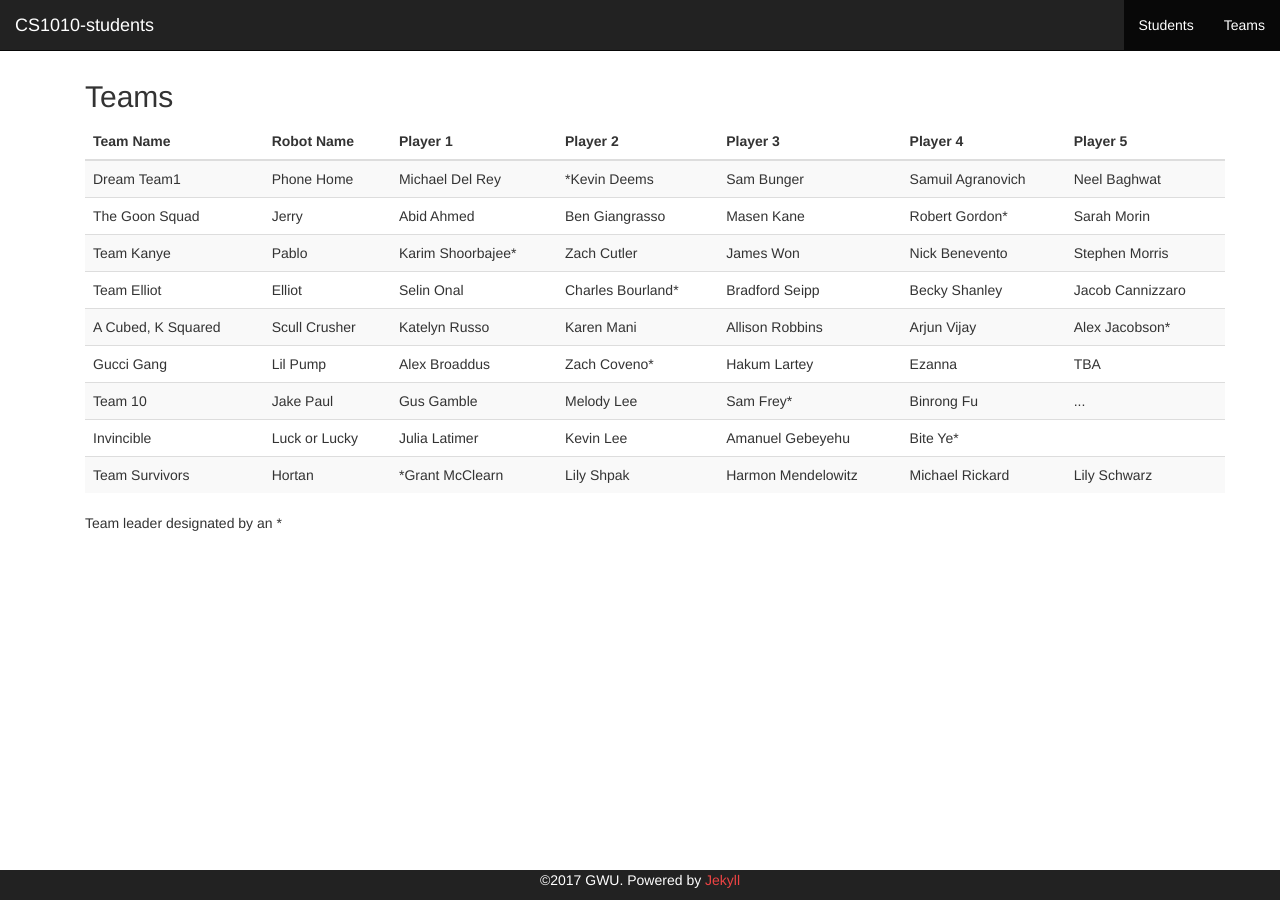
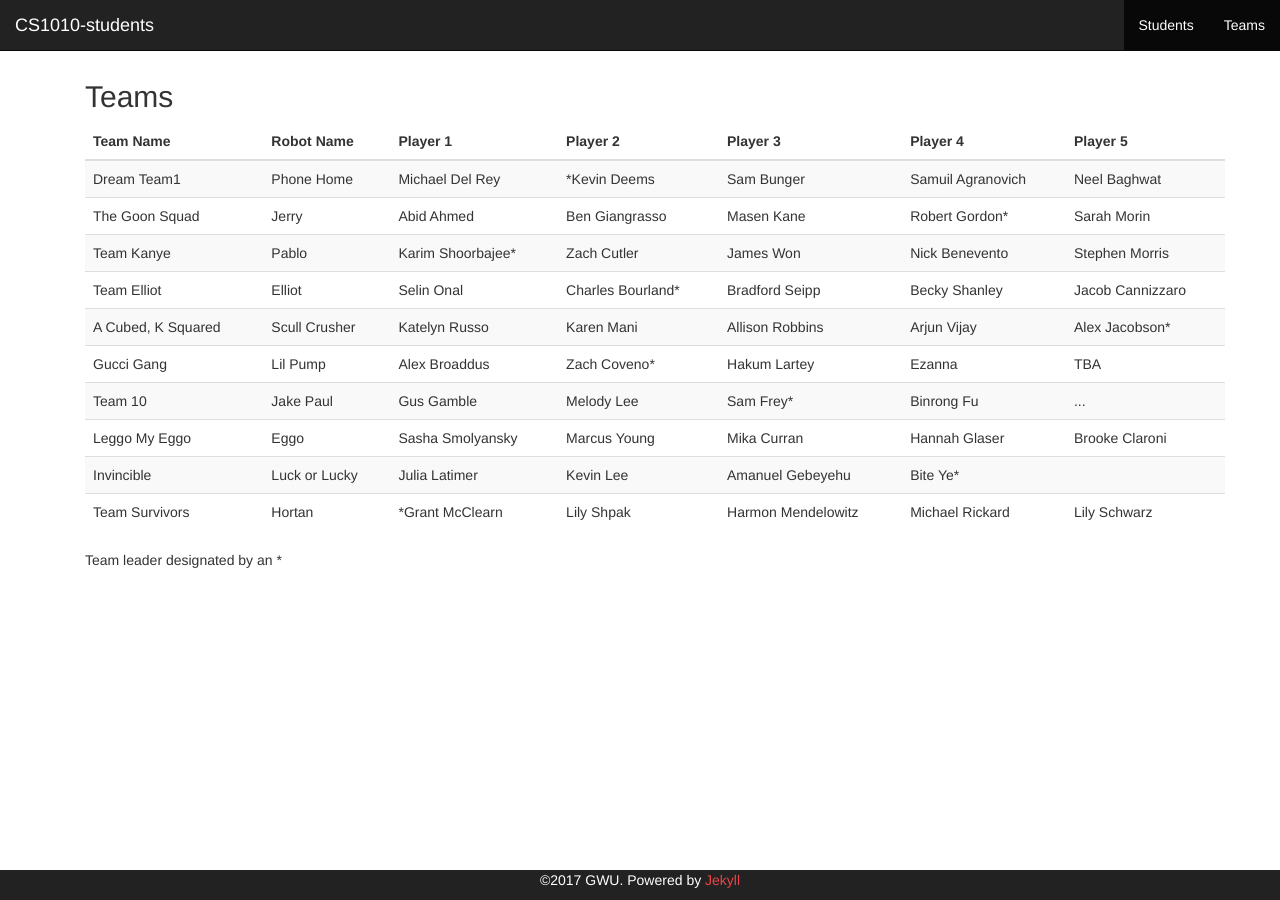
Before and after one commit to mdavidson022/CS1010-students, a Jekyll site: the page built from teams.html, in a window 1280 px wide. Built offline with Jekyll 4.4.1, drawn with Linux system fonts in a browser that asks for light colours.

Commit message:
Added Team to HTML

```diff
--- a/teams.html
+++ b/teams.html
@@ -89,6 +89,15 @@ layout: default
                 <td>...</td>
             </tr>
             <tr>
+                <td>Leggo My Eggo</td>
+                <td>Eggo</td>
+                <td>Sasha Smolyansky</td>
+                <td>Marcus Young</td>
+                <td>Mika Curran</td>
+                <td>Hannah Glaser</td>
+                <td>Brooke Claroni</td>
+            </tr>
+            <tr>
                 <td>Invincible</td>
                 <td>Luck or Lucky</td>
                 <td>Julia Latimer</td>
```
